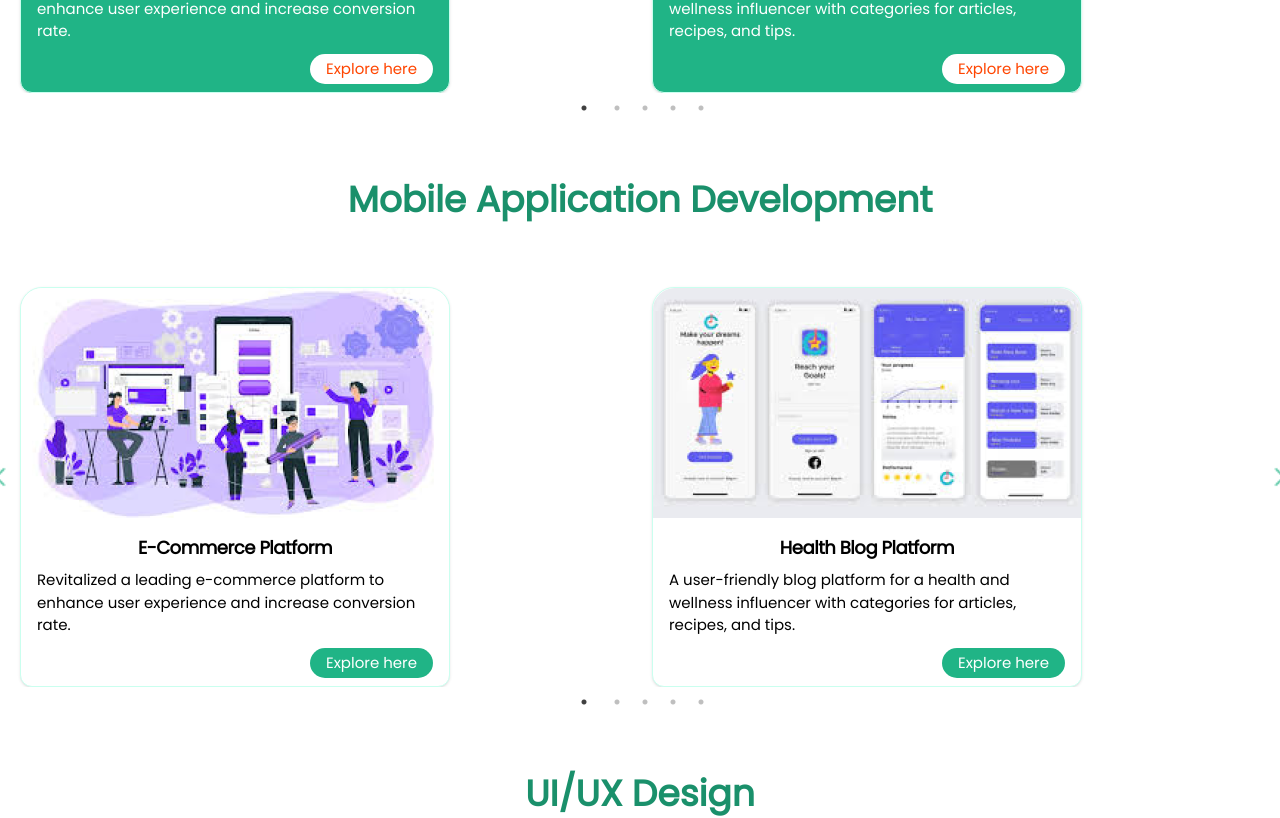
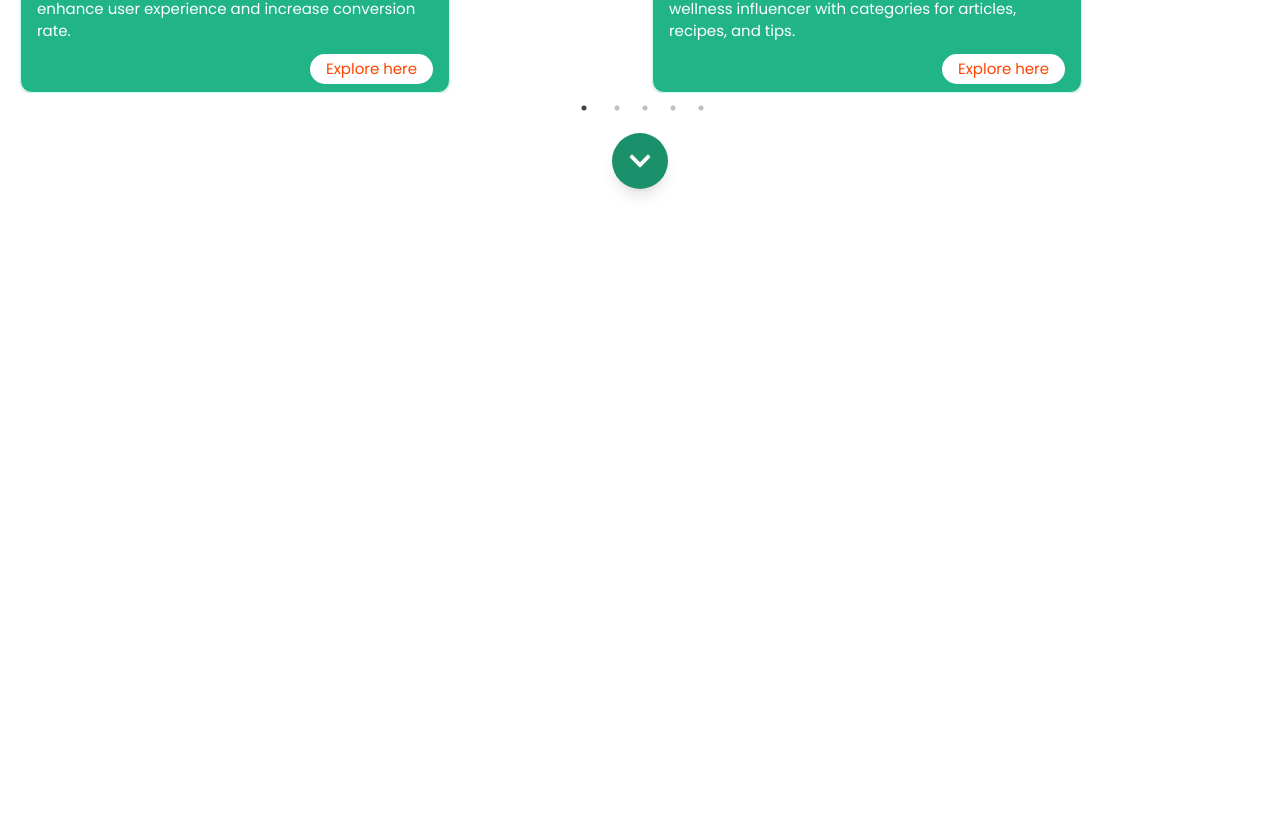
Before and after one commit to hummflytech/HummflyTechWebsite, a Next.js app: page /portfolio in a window 1280 px wide. Shown: the part 820-1638 px from the top of the page. After the commit the page ends 1089 px from the top, so only its background shows below. Built offline with nearby package versions, Linux system fonts and the light colour scheme.

Commit message:
feat: update portfolio

```diff
--- a/app/portfolio/page.tsx
+++ b/app/portfolio/page.tsx
@@ -1,15 +1,15 @@
 "use client";
-import type React from "react";
+import React, { useState, useRef } from "react";
 import Slider, { type Settings } from "react-slick";
 import "slick-carousel/slick/slick.css";
 import "slick-carousel/slick/slick-theme.css";
 import Image from "next/image";
-import im2 from "../../public/images/Back.png"; // Left Arrow Image
-import im1 from "../../public/images/Forward.png"; // Right Arrow Image
+import im2 from "../../public/images/Back.png";
+import im1 from "../../public/images/Forward.png";
 import { PortFolio } from "./card";
 import { mockData } from "./data";
+import { FaChevronDown, FaChevronUp } from "react-icons/fa";
 
-// Define the props type for the custom arrow components
 interface ArrowProps {
   onClick?: () => void;
   className?: string;
@@ -38,6 +38,15 @@ const SlickArrowRight: React.FC<ArrowProps> = ({ onClick }) => (
 );
 
 const Portfolio: React.FC = () => {
+  const [expanded, setExpanded] = useState(false);
+  const webDevRef = useRef<HTMLDivElement | null>(null);
+
+  const handleExpand = () => setExpanded(true);
+  const handleShrink = () => {
+    setExpanded(false);
+    webDevRef.current?.scrollIntoView({ behavior: "smooth" });
+  };
+
   const settings: Settings = {
     dots: true,
     infinite: true,
@@ -54,7 +63,7 @@ const Portfolio: React.FC = () => {
     ),
     responsive: [
       {
-        breakpoint: 1334, // Tablets and smaller desktops
+        breakpoint: 1334,
         settings: {
           slidesToShow: 2,
           slidesToScroll: 1,
@@ -62,7 +71,7 @@ const Portfolio: React.FC = () => {
         },
       },
       {
-        breakpoint: 908, // Mobile devices (medium screens)
+        breakpoint: 908,
         settings: {
           slidesToShow: 1,
           slidesToScroll: 1,
@@ -71,7 +80,7 @@ const Portfolio: React.FC = () => {
         },
       },
       {
-        breakpoint: 480, // Small mobile devices
+        breakpoint: 480,
         settings: {
           slidesToShow: 1,
           slidesToScroll: 1,
@@ -84,16 +93,19 @@ const Portfolio: React.FC = () => {
 
   return (
     <div className="mx-auto mt-16 mb-20 px-4 max-w-[1400px] lg:px-2">
-      <h1 className="text-[40px] font-bold text-[#1A906B] text-center">Our Portfolio</h1>
+      <h1 className="text-[40px] font-bold text-[#1A906B] text-center">
+        Our Portfolio
+      </h1>
 
       <p className="text-[24px] text-left mt-6 mb-10 max-w-[1200px] mx-auto">
-        Explore some of our recent projects to see how we’ve helped businesses across various industries achieve their
-        digital goals.
+        Explore some of our recent projects to see how we’ve helped businesses
+        across various industries achieve their digital goals.
       </p>
 
-      {["Website Development", "Mobile Application Development", "UI/UX Design"].map((sectionTitle, index) => (
-        <div key={sectionTitle} className="mt-20 mb-10 w-full relative">
-          <h1 className="text-[36px] font-bold text-[#1A906B] text-center mb-10 mx-auto">{sectionTitle}</h1>
+      <div ref={webDevRef} className="mt-20 mb-10 w-full relative">
+        <h1 className="text-[36px] font-bold text-[#1A906B] text-center mb-10 mx-auto">
+          Website Development
+        </h1>
         <div className="max-w-[1400px] md:max-w-[900px] lg:max-w-[1440px] mx-auto">
           <Slider {...settings}>
             {mockData.map((item) => (
@@ -102,17 +114,76 @@ const Portfolio: React.FC = () => {
                 image={item.image}
                 title={item.title}
                 description={item.description}
-                  cardBackgroundColor={index === 1 ? "white" : undefined}
-                  descriptionTextColor={index === 1 ? "black" : undefined}
-                  titleTextColor={index === 1 ? "black" : undefined}
-                  buttonBackgroundColor={index === 1 ? "#20B486" : undefined}
-                  buttonTextColor={index === 1 ? "white" : undefined}
               />
             ))}
           </Slider>
         </div>
       </div>
+
+      {!expanded && (
+        <div className="flex justify-center mt-8">
+          <button
+            onClick={handleExpand}
+            className="bg-[#1A906B] text-white rounded-full p-4 shadow-lg hover:bg-[#20B486] transition-all duration-300"
+          >
+            <FaChevronDown className="text-2xl" />
+          </button>
+        </div>
+      )}
+
+      {expanded && (
+        <div className="mt-10">
+          <div className="mt-20 mb-10 w-full relative">
+            <h1 className="text-[36px] font-bold text-[#1A906B] text-center mb-10 mx-auto">
+              Mobile Application Development
+            </h1>
+            <div className="max-w-[1400px] md:max-w-[900px] lg:max-w-[1440px] mx-auto">
+              <Slider {...settings}>
+                {mockData.map((item) => (
+                  <PortFolio
+                    key={item.id}
+                    image={item.image}
+                    title={item.title}
+                    description={item.description}
+                    cardBackgroundColor="white"
+                    descriptionTextColor="black"
+                    titleTextColor="black"
+                    buttonBackgroundColor="#20B486"
+                    buttonTextColor="white"
+                  />
                 ))}
+              </Slider>
+            </div>
+          </div>
+
+          <div className="mt-20 mb-10 w-full relative">
+            <h1 className="text-[36px] font-bold text-[#1A906B] text-center mb-10 mx-auto">
+              UI/UX Design
+            </h1>
+            <div className="max-w-[1400px] md:max-w-[900px] lg:max-w-[1440px] mx-auto">
+              <Slider {...settings}>
+                {mockData.map((item) => (
+                  <PortFolio
+                    key={item.id}
+                    image={item.image}
+                    title={item.title}
+                    description={item.description}
+                  />
+                ))}
+              </Slider>
+            </div>
+          </div>
+
+          <div className="flex justify-center mt-8">
+            <button
+              onClick={handleShrink}
+              className="bg-[#1A906B] text-white rounded-full p-4 shadow-lg hover:bg-[#20B486] transition-all duration-300"
+            >
+              <FaChevronUp className="text-2xl" />
+            </button>
+          </div>
+        </div>
+      )}
     </div>
   );
 };
--- a/components/Home/footer.tsx
+++ b/components/Home/footer.tsx
@@ -1,4 +1,4 @@
-import Image from "next/image";
+// import Image from "next/image";
 import { LuInstagram } from "react-icons/lu";
 import { FaTelegram } from "react-icons/fa6";
 import { FaLinkedin } from "react-icons/fa";
--- a/components/Home/home.tsx
+++ b/components/Home/home.tsx
@@ -4,14 +4,14 @@ import React from "react";
 const Home = () => {
   return (
     <div className="min-h-screen bg-gradient-to-b from-teal-200 to-white flex items-center justify-center">
-      <div className="mx-32 flex items-center justify-between gap-24 -mt-20">
+      <div className="mx-4 sm:mx-8 md:mx-16 lg:mx-32 flex flex-col md:flex-row items-center justify-between gap-12 md:gap-24 -mt-20">
         {/* Text Section */}
-        <div className="text-left max-w-lg ">
-          <h1 className="text-5xl font-bold text-gray-800 leading-snug">
+        <div className="text-left max-w-lg w-full">
+          <h1 className="text-3xl sm:text-4xl md:text-5xl font-bold text-gray-800 leading-snug">
             Transforming <span className="text-orange-500">Ideas</span> into
             Impactful Digital Solutions
           </h1>
-          <p className="text-lg text-gray-600 mt-4">
+          <p className="text-base sm:text-lg md:text-xl text-gray-600 mt-4">
             We are Hummfly Tech, a software development agency specializing in
             delivering innovative, high-quality, and scalable digital products
             tailored to your business needs.
@@ -21,8 +21,8 @@ const Home = () => {
           </button>
         </div>
 
-        {/* Illustration Section */}
-        <div className="relative w-full max-w-lg ml-12">
+        {/* Illustration Section (Hidden on mobile, shown on larger screens) */}
+        <div className="relative w-full max-w-lg mt-6 md:mt-0 hidden md:block">
           <Image
             src="/images/illustration.png"
             alt="Team Illustration"
```
Also changed, not shown: 1 other file (tests, documents, lock files or other folders). Lines whose indentation alone changed are shown as unchanged.
